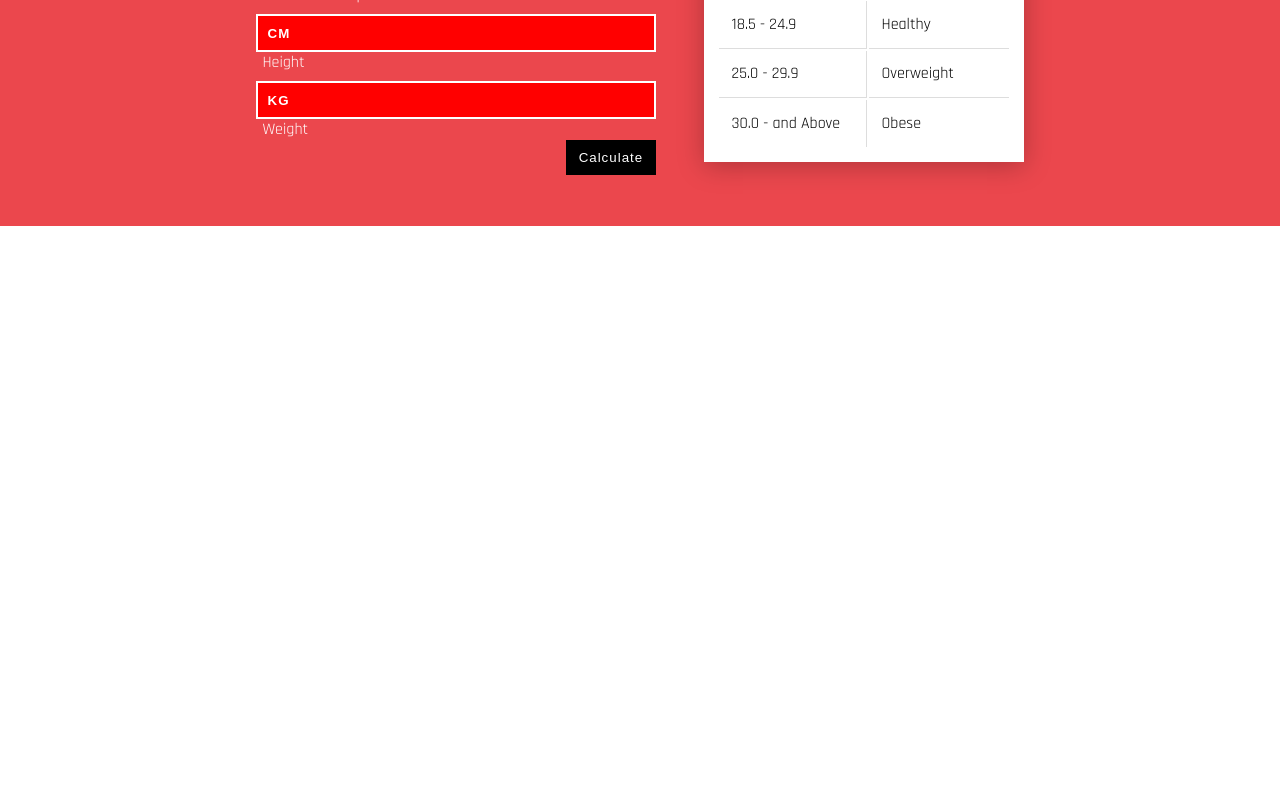
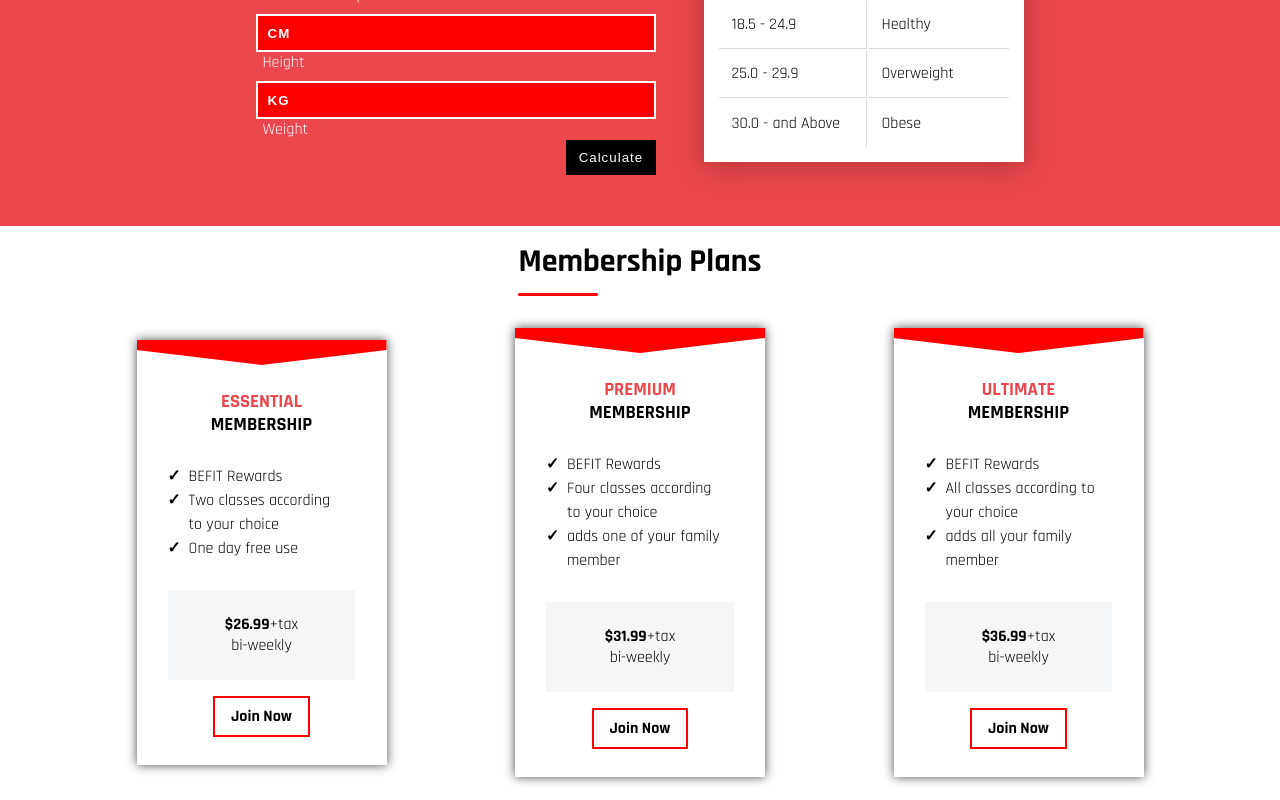
Before and after one commit to Parsa-jalilifar/BEFIT, an Angular app: page / in a window 1280 px wide. Shown: the part 3377-4177 px from the top of the page. Before the commit the page ends 3603 px from the top, so only its background shows below. Built offline with nearby package versions, Linux system fonts and the light colour scheme.

Commit message:
membership plans components completed

```diff
--- a/src/app/app.component.html
+++ b/src/app/app.component.html
@@ -3,3 +3,4 @@
 <app-services></app-services>
 <app-trainers></app-trainers>
 <app-bmi-cal></app-bmi-cal>
+<app-plans></app-plans>
--- a/src/app/app.module.ts
+++ b/src/app/app.module.ts
@@ -9,6 +9,7 @@ import { AboutComponent } from './components/about/about.component';
 import { ServicesComponent } from './components/services/services.component';
 import { TrainersComponent } from './components/trainers/trainers.component';
 import { BmiCalComponent } from './components/bmi-cal/bmi-cal.component';
+import { PlansComponent } from './components/plans/plans.component';
 
 @NgModule({
   declarations: [
@@ -17,7 +18,8 @@ import { BmiCalComponent } from './components/bmi-cal/bmi-cal.component';
     AboutComponent,
     ServicesComponent,
     TrainersComponent,
-    BmiCalComponent
+    BmiCalComponent,
+    PlansComponent
   ],
   imports: [
     BrowserModule,
--- /dev/null
+++ b/src/app/components/plans/plans.component.html
@@ -0,0 +1,27 @@
+<div class="plans-container">
+  <div class="title">
+    <h1>Membership Plans</h1>
+  </div>
+
+  <div class="plans-box">
+    <div class="plan" *ngFor="let plan of plans">
+      <div class="plan-bar"></div>
+
+      <h3> <span>{{plan.membership}}</span> MEMBERSHIP</h3>
+
+      <ul class="bulletBox">
+        <li *ngFor="let benefit of plan.benefits">{{benefit}}</li>
+      </ul>
+
+      <div class="money-box">
+        <p><strong>${{plan.price}}</strong>+tax
+          <span>bi-weekly</span>
+        </p>
+      </div>
+
+      <div class="join">
+        <a href="">join now</a>
+      </div>
+    </div>
+
+  </div>
--- /dev/null
+++ b/src/app/components/plans/plans.component.scss
@@ -0,0 +1,106 @@
+@import "../../../shared-styles/utils.scss";
+
+.plans-container {
+  padding: 0.8rem;
+
+  .title {
+    display: flex;
+    justify-content: center;
+    align-items: center;
+
+    h1 {
+      position: relative;
+      line-height: 3rem;
+      margin-bottom: 2rem;
+
+      &::after {
+        content: "";
+        position: absolute;
+        left: 0;
+        bottom: -10px;
+        width: 5rem;
+        height: 3px;
+        background-color: $darkRed;
+        border-radius: 5px;
+      }
+    }
+  }
+
+  .plans-box {
+    display: flex;
+    flex-wrap: wrap;
+    align-items: center;
+    justify-content: space-evenly;
+
+    .plan {
+      padding-bottom: 0.8rem;
+      max-width: 250px;
+      margin: 0.6rem 0.3rem;
+      box-shadow: 0px 0px 10px rgba($color: #000000, $alpha: 0.7);
+
+      .plan-bar {
+        background-color: $darkRed;
+        width: 100%;
+        height: 50px;
+        clip-path: polygon(50% 50%, 100% 20%, 100% 0, 0 0, 0 20%);
+      }
+
+      h3 {
+        text-align: center;
+        font-weight: 800;
+        text-transform: uppercase;
+
+        span {
+          color: $lightRed;
+          display: block;
+        }
+      }
+
+      .bulletBox {
+        width: 75%;
+        margin: 1rem auto;
+        padding: 0.8rem;
+
+        li {
+          line-height: 1.5rem;
+          padding-left: 0.5rem;
+
+          &::marker {
+            content: "✓";
+            font-weight: bold;
+          }
+        }
+      }
+
+      .join {
+        text-align: center;
+
+        a {
+          display: inline-block;
+          text-decoration: none;
+          text-transform: capitalize;
+          color: black;
+          margin-top: 1rem;
+          margin-bottom: 1rem;
+          font-weight: bold;
+          padding: 0.5rem 1rem;
+          border: 2px solid $darkRed;
+        }
+      }
+    }
+
+    .money-box {
+      width: 75%;
+      background-color: #f5f6f7;
+      margin: auto;
+      p {
+        text-align: center;
+        padding: 1.5rem;
+
+        span {
+          display: block;
+        }
+      }
+    }
+  }
+}
--- /dev/null
+++ b/src/app/components/plans/plans.component.ts
@@ -0,0 +1,45 @@
+import { Component, OnInit } from '@angular/core';
+
+@Component({
+  selector: 'app-plans',
+  templateUrl: './plans.component.html',
+  styleUrls: ['./plans.component.scss']
+})
+export class PlansComponent implements OnInit {
+
+  plans = [
+    {
+      "membership": "essential",
+      "benefits": [
+        "BEFIT Rewards",
+        "Two classes according to your choice",
+        "One day free use"
+      ],
+      "price": "26.99"
+    },
+    {
+      "membership": "premium",
+      "benefits": [
+        "BEFIT Rewards",
+        "Four classes according to your choice",
+        "adds one of your family member"
+      ],
+      "price": "31.99"
+    },
+    {
+      "membership": "ultimate",
+      "benefits": [
+        "BEFIT Rewards",
+        "All classes according to your choice",
+        "adds all  your family member"
+      ],
+      "price": "36.99"
+    }
+  ];
+
+  constructor() { }
+
+  ngOnInit(): void {
+  }
+
+}
```
